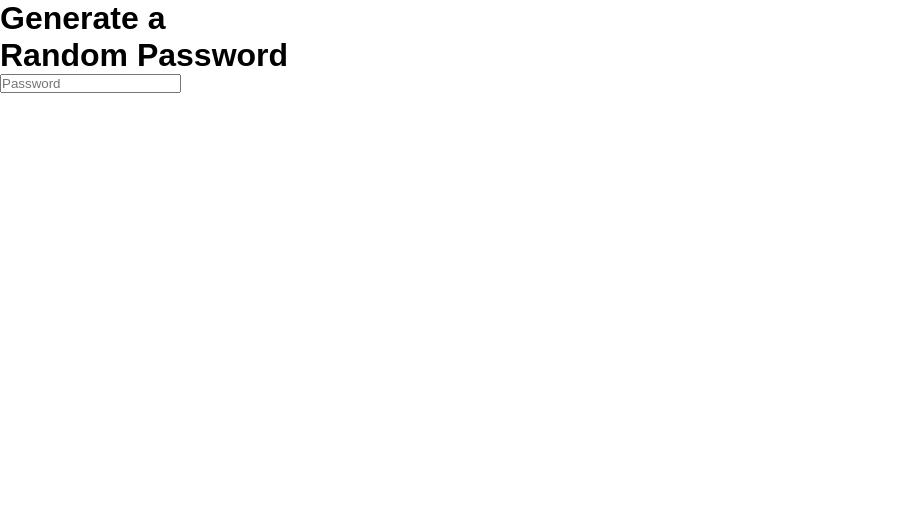
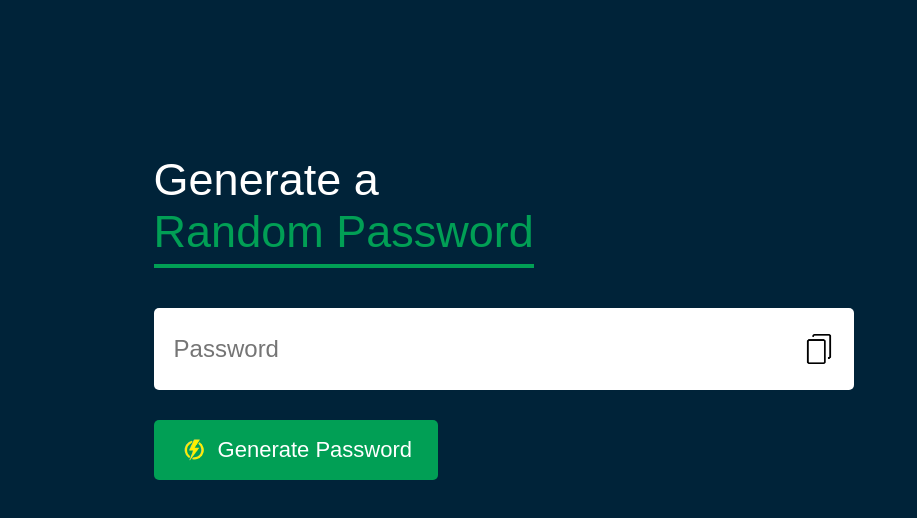
Before and after one commit to Oludhrey/password-generator-app, a plain HTML site: page index.html in a window 1280 px wide. Shown: the whole page, without its empty margins (0-917 px from the left). Drawn offline with Linux system fonts and the light colour scheme.

Commit message:
I added some line of codes in the HTML and CSS files

```diff
--- a/index.html
+++ b/index.html
@@ -10,12 +10,13 @@
     <div class="container">
       <h1>
         Generate a <br />
-        Random Password
+        <span>Random Password</span>
       </h1>
       <div class="display">
         <input type="text" id="password" placeholder="Password" />
-        <img src="./i" alt="" />
+        <img src="images/copy.png" />
       </div>
+      <button><img src="images/generate.png" />Generate Password</button>
     </div>
   </body>
 </html>
--- a/style.css
+++ b/style.css
@@ -4,3 +4,60 @@
     font-family: 'Poppins', sans-serif;
     box-sizing: border-box;
 }
+body{
+    background: #002339;
+    color: #fff;
+}
+.container{
+    margin: 12%;
+    width: 90%;
+    max-width: 700px;
+}
+.display{
+    width: 100%;
+    margin-top: 50px;
+    margin-bottom: 30px;
+    background: #fff;
+    color: #333;
+    display: flex;
+    align-items: center;
+    justify-content: space-between;
+    padding: 26px 20px;
+    border-radius: 5px;
+}
+.container h1{
+    font-weight: 500;
+    font-size: 45px;
+}
+.container h1 span{
+    color: #019f55;
+    border-bottom: 4px solid #019f55;
+    padding-bottom: 7px;
+}
+.display img{
+    width: 30px;
+    cursor: pointer;
+}
+.display input{
+    border: 0;
+    outline: 0;
+    font-size: 24px;
+}
+.container button img{
+    width: 28px;
+    margin-right: 10px;
+}
+.container button{
+    border: 0;
+    outline: 0;
+    background: #019f55;
+    color: #fff;
+    font-size: 22px;
+    font-weight: 300;
+    display: flex;
+    align-items: center;
+    justify-content: center;
+    padding: 16px 26px;
+    border-radius: 5px;
+    cursor: pointer;
+}
```
Also changed, not shown: images/generate.png (added).
